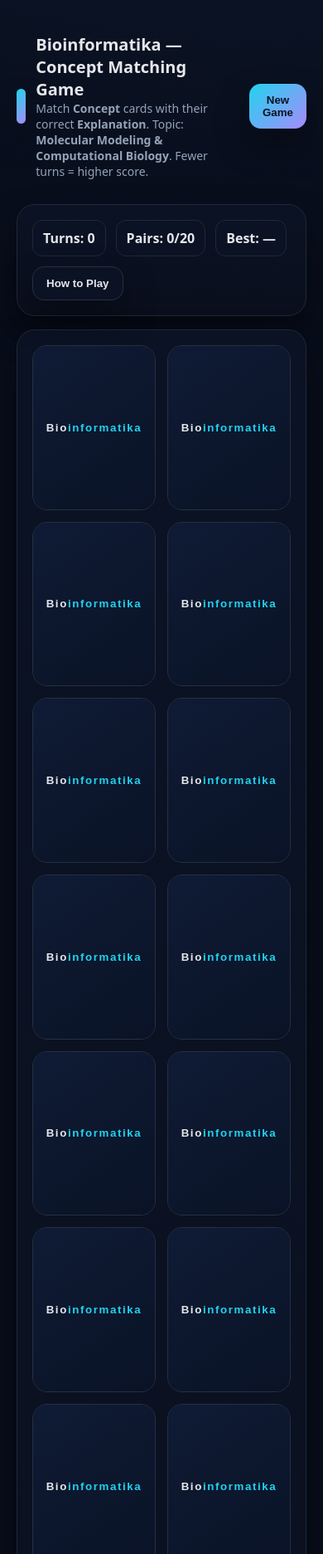
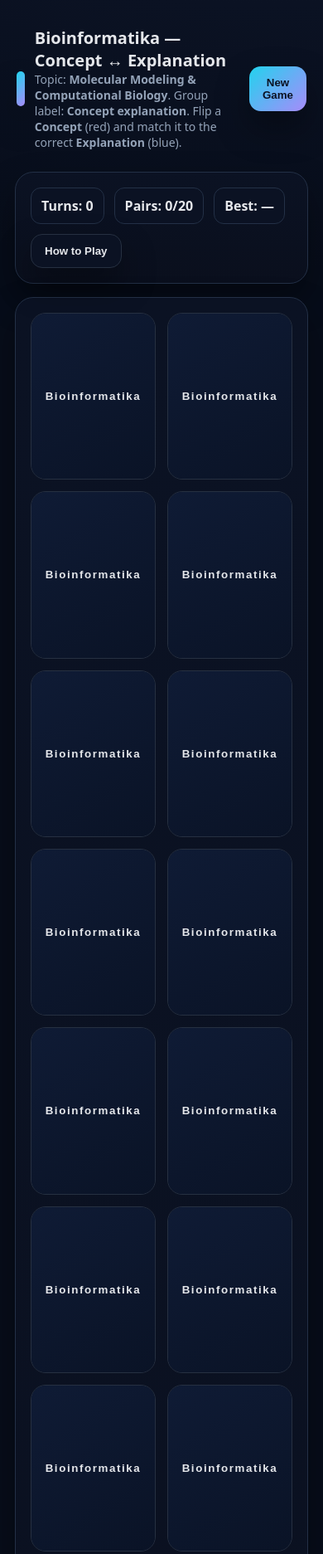
Before and after one commit to Hamada0106648249/Bioinformatika, a plain HTML site: page index.html in a window 390 px wide. Shown: the top 1873 px of the page at 83% size. Drawn offline with Linux system fonts and the light colour scheme.

Commit message:
Update index.html

```diff
--- a/index.html
+++ b/index.html
@@ -3,55 +3,36 @@
 <head>
   <meta charset="utf-8" />
   <meta name="viewport" content="width=device-width, initial-scale=1" />
-  <title>Bioinformatika — Concept Matching Game</title>
+  <title>Bioinformatika — Concept ↔ Explanation (Molecular Modeling)</title>
   <style>
-    :root{
-      --bg:#0f172a;
-      --card:#111827cc;
-      --accent:#22d3ee;
-      --accent2:#a78bfa;
-      --muted:#94a3b8;
-      --ok:#22c55e;
-      --bad:#ef4444;
-      --gold:#d4af37;
-      --shadow:0 20px 40px rgba(0,0,0,.35);
-      --radius:22px;
-    }
+    :root{--bg:#0f172a;--card:#0b1223;--border:#233046;--accent:#22d3ee;--accent2:#a78bfa;--muted:#94a3b8;--ok:#22c55e;--bad:#ef4444;--radius:22px;--shadow:0 20px 40px rgba(0,0,0,.35)}
     *{box-sizing:border-box}
-    body{margin:0;font-family:ui-sans-serif,system-ui,Segoe UI,Roboto,Helvetica,Arial; background: radial-gradient(1200px 800px at 80% -10%, #1e293b 0, #0b1223 60%, #070d1a 100%), var(--bg); color:#e5e7eb; min-height:100dvh;}
-    header{max-width:1100px;margin:40px auto 10px;padding:0 20px;display:flex;gap:16px;align-items:center;justify-content:space-between}
+    body{margin:0;font-family:ui-sans-serif,system-ui,Segoe UI,Roboto,Helvetica,Arial;background:radial-gradient(1200px 800px at 80% -10%, #1e293b 0, #0b1223 60%, #070d1a 100%), var(--bg);color:#e5e7eb;min-height:100dvh}
+    header{max-width:1100px;margin:32px auto 8px;padding:0 20px;display:flex;gap:16px;align-items:center;justify-content:space-between}
     .brand{display:flex;gap:12px;align-items:center}
     .logo{width:42px;height:42px;border-radius:12px;background:linear-gradient(135deg,var(--accent),var(--accent2));box-shadow:var(--shadow)}
     h1{font-size:clamp(20px,2.4vw,30px);margin:0}
     .sub{color:var(--muted);font-size:14px}
-    main{max-width:1100px;margin:0 auto;padding:20px}
-    .panel{background:linear-gradient(180deg, #0b1223 0%, #0a0f1d 100%); border:1px solid #1f2937; border-radius:var(--radius); box-shadow:var(--shadow); padding:18px}
-    .grid{display:grid;gap:14px;grid-template-columns:repeat(4, minmax(0,1fr));}
+    main{max-width:1100px;margin:0 auto;padding:18px}
+    .panel{background:linear-gradient(180deg,#0b1223 0%, #0a0f1d 100%);border:1px solid var(--border);border-radius:var(--radius);box-shadow:var(--shadow);padding:18px}
+    .grid{display:grid;gap:14px;grid-template-columns:repeat(4, minmax(0,1fr))}
     @media (max-width:900px){.grid{grid-template-columns:repeat(3,1fr)}}
     @media (max-width:640px){.grid{grid-template-columns:repeat(2,1fr)}}
-    .card{
-      position:relative; aspect-ratio:3/4; border-radius:18px; border:1px solid #263041; overflow:hidden; cursor:pointer; transform-style:preserve-3d; transition:transform .5s ease;
-      background:#0c1426;
-    }
-    .card.flipped{ transform:rotateY(180deg) }
-    .face, .back{position:absolute; inset:0; display:flex; align-items:center; justify-content:center; padding:14px; text-align:center; backface-visibility:hidden}
-    .back{ background:linear-gradient(145deg,#0f1b35,#0a1326); color:#e5e7eb; letter-spacing:.12em; font-weight:600 }
-    .face{ transform:rotateY(180deg); background:var(--card); border:1px solid #293446}
-    .pill{display:inline-flex; align-items:center; gap:8px; padding:6px 10px; border-radius:999px; font-size:12px; opacity:.9}
-    .pill.red{ background:#7f1d1d33; border:1px solid #7f1d1d; color:#fecaca }
-    .pill.blue{ background:#0c4a6e33; border:1px solid #0c4a6e; color:#bae6fd }
-    .txt{font-size:clamp(13px,1.6vw,16px); line-height:1.35}
-    .hud{display:flex; flex-wrap:wrap; gap:12px; align-items:center; justify-content:space-between; margin-bottom:16px}
-    .hud .stats{display:flex; gap:12px; align-items:center}
-    .stat{background:#0b1223; border:1px solid #1f2937; padding:10px 12px; border-radius:12px; font-weight:600}
-    .btn{appearance:none; border:0; padding:12px 16px; border-radius:14px; font-weight:700; cursor:pointer; color:#0b1223; background:linear-gradient(135deg,var(--accent),var(--accent2)); box-shadow:var(--shadow)}
-    .btn.secondary{background:#0b1223; color:#e5e7eb; border:1px solid #263041}
-    .footer{margin-top:14px; color:var(--muted); font-size:13px}
-    dialog{border:0; border-radius:20px; padding:0; background:#0b1223; color:#e5e7eb; width:min(520px,92vw); box-shadow:var(--shadow)}
+    .card{position:relative;aspect-ratio:3/4;border-radius:18px;border:1px solid #263041;overflow:hidden;cursor:pointer;transform-style:preserve-3d;transition:transform .5s ease;background:#0c1426}
+    .card.flipped{transform:rotateY(180deg)}
+    .face,.back{position:absolute;inset:0;display:flex;align-items:center;justify-content:center;padding:14px;text-align:center;backface-visibility:hidden}
+    .back{background:linear-gradient(145deg,#0f1b35,#0a1326);color:#e5e7eb;letter-spacing:.12em;font-weight:700}
+    .face{transform:rotateY(180deg);background:var(--card);border:1px solid #293446}
+    .pill{display:inline-flex;align-items:center;gap:8px;padding:6px 10px;border-radius:999px;font-size:12px;opacity:.95;margin-bottom:8px}
+    .pill.red{background:#7f1d1d33;border:1px solid #7f1d1d;color:#fecaca}
+    .pill.blue{background:#0c4a6e33;border:1px solid #0c4a6e;color:#bae6fd}
+    .txt{font-size:clamp(13px,1.6vw,16px);line-height:1.4}
+    .hud{display:flex;flex-wrap:wrap;gap:12px;align-items:center;justify-content:space-between;margin-bottom:16px}
+    .stat{background:#0b1223;border:1px solid var(--border);padding:10px 12px;border-radius:12px;font-weight:700}
+    .btn{appearance:none;border:0;padding:12px 16px;border-radius:14px;font-weight:800;cursor:pointer;color:#0b1223;background:linear-gradient(135deg,var(--accent),var(--accent2));box-shadow:var(--shadow)}
+    .btn.secondary{background:#0b1223;color:#e5e7eb;border:1px solid #263041}
+    dialog{border:0;border-radius:20px;padding:0;background:#0b1223;color:#e5e7eb;width:min(520px,92vw);box-shadow:var(--shadow)}
     .dlg{padding:22px}
-    .trophy{font-size:38px}
-    .gold{color:var(--gold)}
-    .sr{position:absolute; width:1px; height:1px; padding:0; margin:-1px; overflow:hidden; clip:rect(0,0,0,0); border:0}
   </style>
 </head>
 <body>
@@ -59,81 +40,69 @@
     <div class="brand">
       <div class="logo" aria-hidden="true"></div>
       <div>
-        <h1>Bioinformatika — Concept Matching Game</h1>
-        <div class="sub">Match <b>Concept</b> cards with their correct <b>Explanation</b>. Topic: <b>Molecular Modeling & Computational Biology</b>. Fewer turns = higher score.</div>
+        <h1>Bioinformatika — Concept ↔ Explanation</h1>
+        <div class="sub">Topic: <b>Molecular Modeling & Computational Biology</b>. Group label: <b>Concept explanation</b>. Flip a <b>Concept</b> (red) and match it to the correct <b>Explanation</b> (blue).</div>
       </div>
     </div>
-    <div>
-      <button class="btn" id="newGameBtn">New Game</button>
-    </div>
+    <button class="btn" id="newGameBtn">New Game</button>
   </header>
 
   <main>
     <div class="panel hud" role="status" aria-live="polite">
-      <div class="stats">
+      <div style="display:flex;gap:12px;align-items:center;flex-wrap:wrap">
         <div class="stat">Turns: <span id="turns">0</span></div>
         <div class="stat">Pairs: <span id="pairs">0</span>/<span id="total">0</span></div>
         <div class="stat">Best: <span id="best">—</span></div>
       </div>
-      <div>
-        <button class="btn secondary" id="howBtn">How to Play</button>
-      </div>
+      <button class="btn secondary" id="howBtn">How to Play</button>
     </div>
 
     <section class="panel">
       <div id="grid" class="grid" aria-label="Game board"></div>
-      <div class="footer">Tip: Edit the <code>DATA</code> array below to create your own concept-explanation pairs.</div>
+      <div style="color:#94a3b8;font-size:13px;margin-top:8px">Tip: Edit the <code>PAIRS</code> array in the source to change or add concepts.</div>
     </section>
   </main>
 
-  <dialog id="howDlg">
-    <div class="dlg">
-      <h2>How to Play</h2>
-      <p>Red cards are <b>Concepts</b>. Blue cards contain the <b>Explanation</b>. Flip two cards to find a correct pair. Correct matches remain visible.</p>
-      <ul>
-        <li><b>Turns</b> count every two flips.</li>
-        <li><b>Best</b> is saved locally per device.</li>
-      </ul>
-      <p style="margin-top:10px"><button class="btn" id="closeHow">Got it</button></p>
-    </div>
-  </dialog>
+  <dialog id="howDlg"><div class="dlg">
+    <h2>How to Play</h2>
+    <p>Cards are split into two groups labeled <b>Concept explanation</b>: red cards (Concept) and blue cards (Explanation). Find matching pairs. Matched cards stay face-up.</p>
+    <p><button class="btn" id="closeHow">Got it</button></p>
+  </div></dialog>
 
-  <dialog id="winDlg">
-    <div class="dlg" style="text-align:center">
-      <div class="trophy">🎉 <span class="gold">Congratulations!</span></div>
-      <p>You matched all concept–explanation pairs in <b><span id="finalTurns">0</span> turns</b>.</p>
-      <p><em>Great job — keep going, you are mastering the material!</em></p>
-      <p><button class="btn" id="againBtn">Play Again</button></p>
-    </div>
-  </dialog>
+  <dialog id="winDlg"><div class="dlg" style="text-align:center">
+    <div style="font-size:38px">🏅 <b>Congratulations!</b></div>
+    <p>You matched all pairs in <b><span id="finalTurns">0</span> turns</b>.</p>
+    <p><b>Bioinformatika:</b> Excellent effort—keep going, your mastery is growing!</p>
+    <p><button class="btn" id="againBtn">Play Again</button></p>
+  </div></dialog>
 
   <script>
-    // ======== CONTENT ========
-    const DATA = [
-      { front: "RMSD (Root-Mean-Square Deviation)", back: "Measures average displacement of a structure from a reference over time; used to assess MD stability" },
-      { front: "RMSF (Root-Mean-Square Fluctuation)", back: "Per-residue flexibility metric across a trajectory; highlights mobile vs rigid regions" },
-      { front: "Radius of gyration (Rg)", back: "Mass-weighted compactness of a molecule; lower Rg often indicates compaction" },
-      { front: "Hydrogen-bond analysis", back: "Counts/persistence of donor–acceptor H-bonds; supports binding stability interpretation" },
-      { front: "SASA (Solvent Accessible Surface Area)", back: "Surface area accessible to solvent probe; relates to burial/exposure during folding or binding" },
-      { front: "MM/PBSA or MM/GBSA", back: "End-point free energy estimates from MD snapshots; approximates binding free energy (ΔGbind)" },
-      { front: "Docking score", back: "Empirical/knowledge-based scoring proxy for affinity; useful for ranking but not absolute ΔG" },
-      { front: "Docking pose", back: "Predicted ligand orientation within binding site; validated by interactions and MD" },
-      { front: "Force field (e.g., AMBER/CHARMM)", back: "Parameterized functional form describing bonded and nonbonded interactions in simulations" },
-      { front: "Water model (e.g., TIP3P)", back: "Simplified representation of water with fixed geometry and charges for MD" },
-      { front: "PME (Particle Mesh Ewald)", back: "Algorithm to compute long-range electrostatics efficiently with periodic boundary conditions" },
-      { front: "Periodic boundary conditions (PBC)", back: "Simulate a small box as if tiled infinitely to avoid edge artifacts" },
-      { front: "Cutoff distance", back: "Real-space truncation for nonbonded interactions before reciprocal-space treatment" },
-      { front: "Thermostat (e.g., Langevin)", back: "Controls system temperature by coupling to a heat bath" },
-      { front: "Barostat (e.g., Parrinello–Rahman)", back: "Controls system pressure to sample NPT ensemble" },
-      { front: "Equilibration vs Production", back: "Initial relaxation of system to target T/P, then data collection with stable properties" },
-      { front: "Convergence check", back: "Assess whether observables (RMSD, energy) plateau and results no longer drift" },
-      { front: "Principal Component Analysis (PCA)", back: "Reduces trajectory to dominant collective motions (eigenvectors/eigenvalues)" },
-      { front: "Free Energy Landscape (FEL)", back: "Maps states via reaction coordinates (e.g., PC1/PC2) to identify basins/minima" },
-      { front: "Clustering of MD frames", back: "Groups similar conformations to find representative states and populations" }
+    // ======== CONTENT: concept ↔ explanation pairs ========
+    const PAIRS = [
+      ["RMSD (Root-Mean-Square Deviation)", "Average displacement from a reference across time; common stability check for MD"],
+      ["RMSF (Root-Mean-Square Fluctuation)", "Per-residue motion across a trajectory; highlights flexible/rigid segments"],
+      ["Radius of gyration (Rg)", "Mass-weighted compactness metric; lower Rg suggests compaction"],
+      ["Hydrogen-bond analysis", "Number/persistence of H-bonds over time; supports binding stability"],
+      ["SASA (Solvent Accessible Surface Area)", "Area accessible to solvent probe; relates to exposure/burial during folding/binding"],
+      ["MM/PBSA (or MM/GBSA)", "End-point method estimating ΔG_bind from MD snapshots; approximate ranking, not absolute"],
+      ["Docking score", "Empirical/knowledge-based proxy for affinity; useful for ranking but not true ΔG"],
+      ["Docking pose validation", "Check key interactions and run short MD to assess pose stability"],
+      ["Force field (AMBER/CHARMM)", "Parameterized potentials for bonded/nonbonded terms used in MD"],
+      ["Water model (TIP3P, etc.)", "Fixed-geometry model for solvent with set charges; affects dynamics/energetics"],
+      ["PME (Particle Mesh Ewald)", "Efficient long-range electrostatics algorithm under PBC"],
+      ["Periodic boundary conditions (PBC)", "Tile the box infinitely to limit edge artifacts"],
+      ["Cutoff distance", "Real-space truncation for nonbonded terms before reciprocal-space treatment"],
+      ["Thermostat (e.g., Langevin)", "Controls temperature by coupling to a heat bath"],
+      ["Barostat (e.g., Parrinello–Rahman)", "Controls pressure to sample the NPT ensemble"],
+      ["Equilibration vs Production", "Relax system (equilibration), then collect data (production) when properties stabilize"],
+      ["Convergence checks", "Ensure observables plateau and no systematic drift remains"],
+      ["PCA (Essential Dynamics)", "Extract dominant collective motions (eigenvectors/eigenvalues)"],
+      ["Free Energy Landscape (FEL)", "Project states on reaction coordinates (e.g., PC1/PC2) to locate minima"],
+      ["Clustering MD frames", "Group conformations to identify representative states and populations"]
     ];
 
-    // ======== Engine ========
-    const el = sel => document.querySelector(sel);
+    // ======== ENGINE ========
+    const el = s => document.querySelector(s);
     const grid = el('#grid');
     const turnsEl = el('#turns');
     const pairsEl = el('#pairs');
@@ -142,84 +111,78 @@
     const winDlg = el('#winDlg');
     const howDlg = el('#howDlg');
 
-    let first=null, lock=false, turns=0, pairs=0, total=DATA.length;
+    let first=null, lock=false, turns=0, pairs=0, total=PAIRS.length;
 
-    function saveBest(v){ localStorage.setItem('bioinformatika_best', v) }
-    function getBest(){ return localStorage.getItem('bioinformatika_best') }
-
+    function saveBest(v){ localStorage.setItem('bioinf_game_best', v) }
+    function getBest(){ return localStorage.getItem('bioinf_game_best') }
     function shuffle(a){ for(let i=a.length-1;i>0;i--){ const j=Math.floor(Math.random()*(i+1)); [a[i],a[j]]=[a[j],a[i]] } return a }
 
-    function newDeck(){
+    function buildDeck(){
       const deck=[];
-      DATA.forEach((item,i)=>{
-        deck.push({ id:`${i}-A`, pair:i, color:'red', text:item.front });
-        deck.push({ id:`${i}-B`, pair:i, color:'blue', text:item.back });
+      PAIRS.forEach((p,i)=>{
+        const [concept, explanation]=p;
+        deck.push({ id:`${i}-C`, pair:i, kind:'concept', color:'red', text:concept });
+        deck.push({ id:`${i}-E`, pair:i, kind:'explanation', color:'blue', text:explanation });
       });
       return shuffle(deck);
     }
 
     function render(){
       grid.innerHTML='';
-      const deck = newDeck();
-      total=DATA.length; pairs=0; turns=0; first=null; lock=false;
-      turnsEl.textContent=turns; pairsEl.textContent=pairs; totalEl.textContent=total;
+      const deck = buildDeck();
+      total = PAIRS.length; pairs=0; turns=0; first=null; lock=false;
+      turnsEl.textContent=turns; pairsEl.textContent=pairs; totalEl.textContent=total; bestEl.textContent=getBest()||'—';
 
       deck.forEach(card=>{
         const c=document.createElement('button');
-        c.className='card'; c.setAttribute('aria-label','Card'); c.dataset.pair=card.pair; c.dataset.color=card.color;
+        c.className='card';
+        c.setAttribute('aria-label','Card');
+        c.dataset.pair=card.pair; c.dataset.color=card.color; c.dataset.kind=card.kind;
         c.innerHTML = `
-          <div class="back">Bio<span style="color:var(--accent)">informatika</span></div>
+          <div class="back">Bioinformatika</div>
           <div class="face">
             <div>
-              <div class="pill ${card.color==='red'?'red':'blue'}">${card.color==='red'?'Concept':'Explanation'}</div>
+              <div class="pill ${card.color==='red'?'red':'blue'}">${card.kind==='concept'?'Concept':'Explanation'}</div>
               <div class="txt">${card.text}</div>
             </div>
           </div>`;
         c.addEventListener('click', ()=> onFlip(c));
         grid.appendChild(c);
       });
-
-      const best=getBest();
-      bestEl.textContent = best? best : '—';
     }
 
     function onFlip(card){
       if(lock || card.classList.contains('flipped')) return;
       card.classList.add('flipped');
       if(!first){ first=card; return; }
-      turns++; turnsEl.textContent=turns;
-      lock=true;
+      turns++; turnsEl.textContent=turns; lock=true;
       const match = first.dataset.pair===card.dataset.pair && first!==card;
       if(match){
-        pairs++; pairsEl.textContent=pairs;
+        // keep face-up and disable
         setTimeout(()=>{
-          // Keep matched cards face-up and disable further clicks
           first.style.pointerEvents='none';
           card.style.pointerEvents='none';
-          first=null; lock=false; maybeWin();
-        }, 420);
+          first=null; lock=false; pairs++; pairsEl.textContent=pairs; maybeWin();
+        }, 350);
       }else{
-        setTimeout(()=>{
-          first.classList.remove('flipped');
-          card.classList.remove('flipped');
-          first=null; lock=false;
-        }, 700);
+        setTimeout(()=>{ first.classList.remove('flipped'); card.classList.remove('flipped'); first=null; lock=false; }, 800);
       }
     }
 
     function maybeWin(){
       if(pairs===total){
         el('#finalTurns').textContent = turns;
-        const best=getBest();
-        if(!best || turns < +best){ saveBest(turns) }
+        const best=getBest(); if(!best || turns < +best){ saveBest(turns) }
         winDlg.showModal();
       }
     }
 
+    // UI hooks
     el('#newGameBtn').addEventListener('click', render);
-    el('#againBtn').addEventListener('click', ()=>{ winDlg.close(); render(); });
+    el('#againBtn')?.addEventListener('click', ()=>{ winDlg.close(); render(); });
     el('#howBtn').addEventListener('click', ()=> howDlg.showModal());
     el('#closeHow').addEventListener('click', ()=> howDlg.close());
+    window.addEventListener('keydown', e=>{ if(e.key.toLowerCase()==='r') render(); if(e.key.toLowerCase()==='h') (howDlg.open?howDlg.close():howDlg.showModal()); });
 
     render();
   </script>
```
